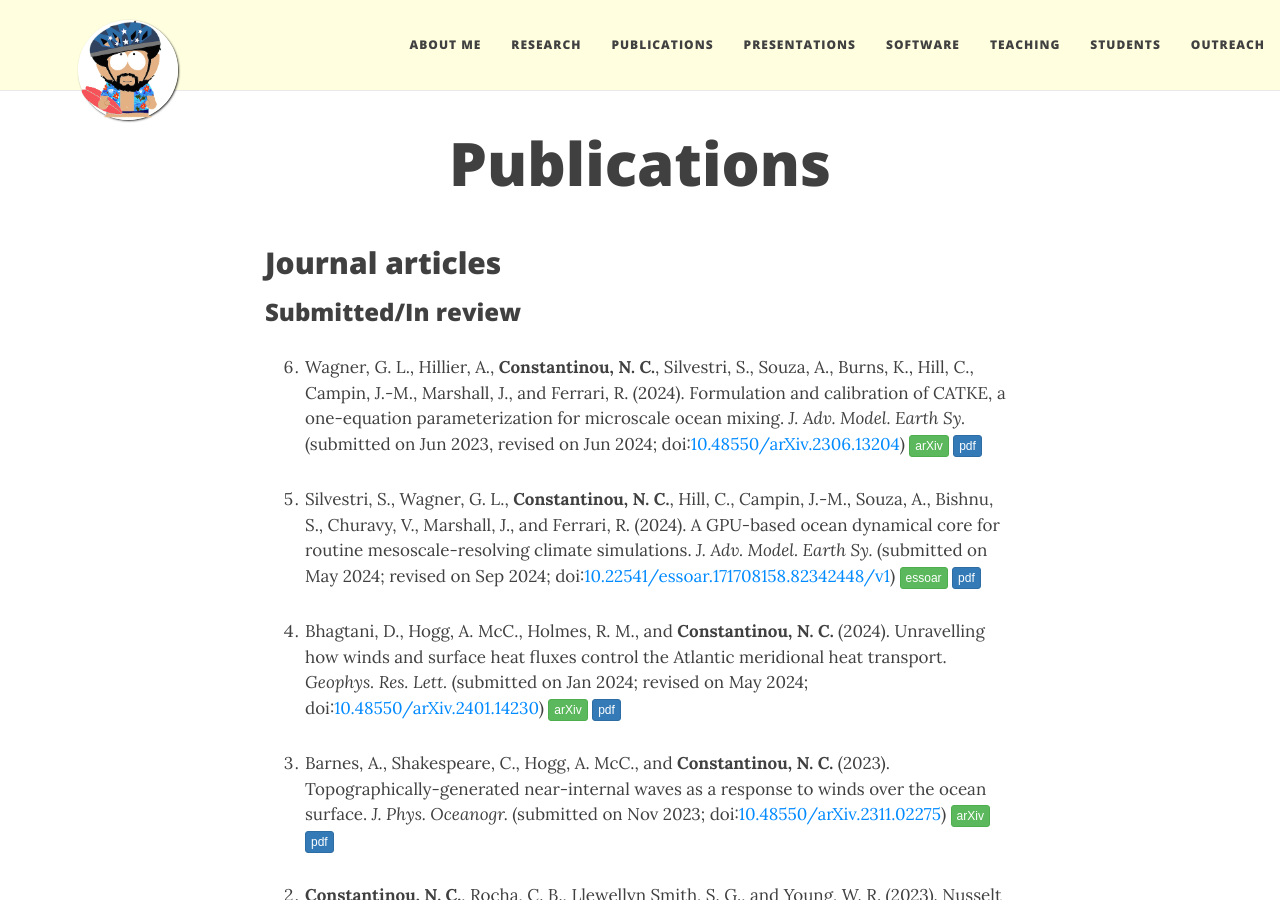
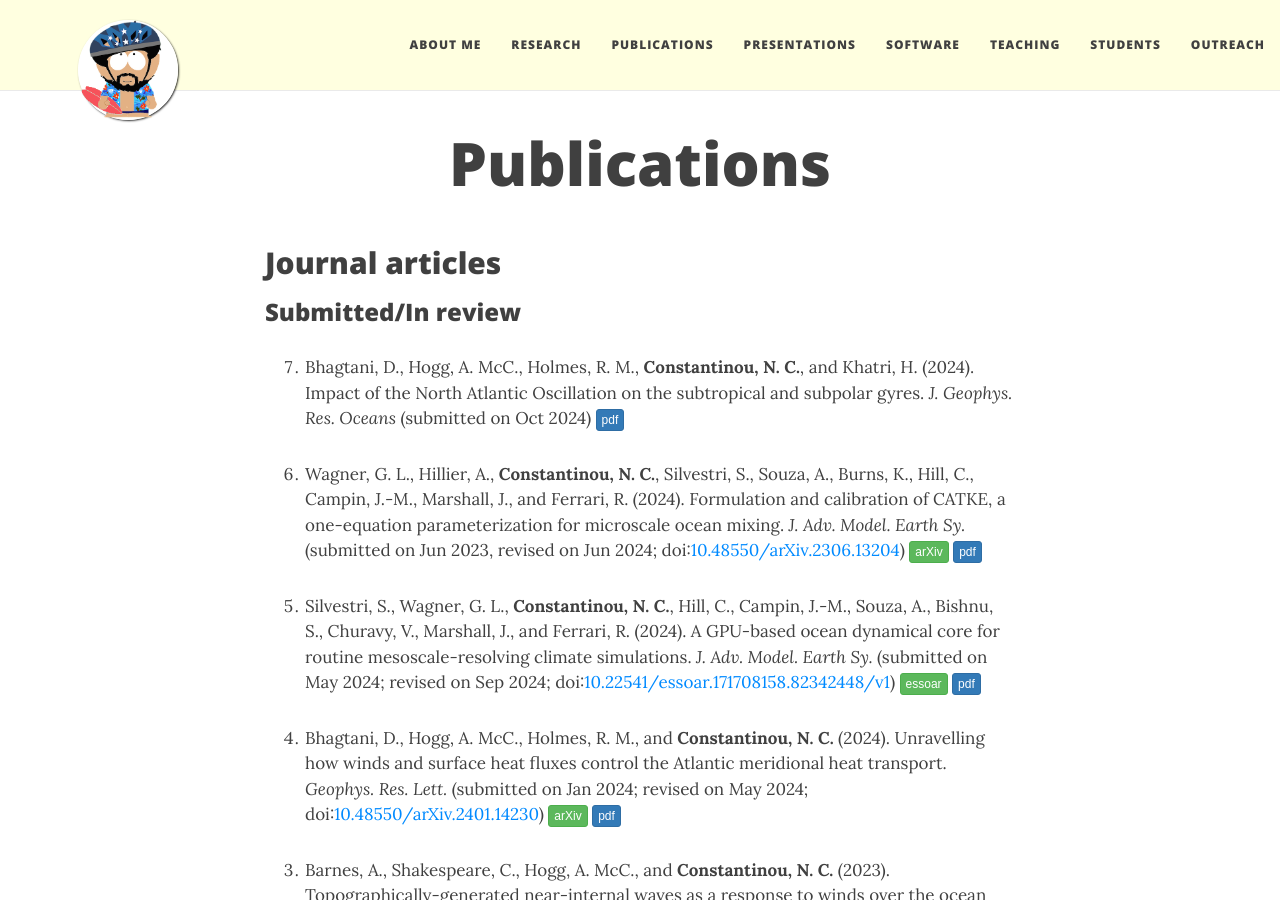
Before and after one commit to navidcy/navidcy.github.io, a Jekyll site: the page built from publications.md, in a window 1280 px wide and 900 px high. Built offline with Jekyll 4.4.1, drawn with Linux system fonts in a browser that asks for light colours; nearby versions of some CDN libraries; comment, search, counter and statistics services are not loaded.

Commit message:
gyres-NAO paper submitted

```diff
--- a/publications.md
+++ b/publications.md
@@ -8,6 +8,8 @@
 ## Journal articles
 
 ### Submitted/In review
+
+0. Bhagtani, D., Hogg, A. McC., Holmes, R. M., **Constantinou, N. C.**, and Khatri, H. (2024). Impact of the North Atlantic Oscillation on the subtropical and subpolar gyres. _J. Geophys. Res. Oceans_ (submitted on Oct 2024) [<span class="btn btn-primary btn-xs{{end}}" style="font-family:sans-serif;">pdf</span>][gyres-NAO]
 
 0. Wagner, G. L., Hillier, A., **Constantinou, N. C.**, Silvestri, S., Souza, A., Burns, K., Hill, C., Campin, J.-M., Marshall, J., and Ferrari, R. (2024). Formulation and calibration of CATKE, a one-equation parameterization for microscale ocean mixing. _J. Adv. Model. Earth Sy._ (submitted on Jun 2023, revised on Jun 2024; doi:[10.48550/arXiv.2306.13204](https://doi.org/10.48550/arXiv.2306.13204){:target="_blank"}) [<span class="btn btn-success btn-xs{{end}}" style="font-family:sans-serif;">arXiv</span>][arXiv:2306.13204]{:target="_blank"} [<span class="btn btn-primary btn-xs{{end}}" style="font-family:sans-serif;">pdf</span>][catke-physics]
 
@@ -30,7 +32,7 @@
 
 ### In press/Published
 
-1. Barnes, A. J., **Constantinou, N. C.**, Gibson, A., Kiss, A. E., Chapman, C., Reilly, J., Bhagtani, D., and Yang, L. (2024) regional-mom6: A Python package for automatic generation of regional configurations for the Modular Ocean Model 6, _J. Open Source Softw._, **9(100)**, 6857. [<span class="btn btn-default btn-xs{{end}}" style="font-family:sans-serif;">repository</span>][regional-mom6-repo]{:target="_blank"} [<span class="btn btn-default btn-xs{{end}}" style="font-family:sans-serif;">documentation</span>][regional-mom6-docs]{:target="_blank"} [<span class="btn btn-info btn-xs{{end}}" style="font-family:sans-serif;">doi</span>][regional-mom6-doi]{:target="_blank"} [<span class="btn btn-primary btn-xs{{end}}" style="font-family:sans-serif;">pdf</span>][regional-mom6] <span align="right" class='altmetric-embed' data-badge-type="2" data-condensed="true" data-hide-less-than="2" data-doi="10.21105/joss.06857"></span><br/>
+0. Barnes, A. J., **Constantinou, N. C.**, Gibson, A., Kiss, A. E., Chapman, C., Reilly, J., Bhagtani, D., and Yang, L. (2024) regional-mom6: A Python package for automatic generation of regional configurations for the Modular Ocean Model 6, _J. Open Source Softw._, **9(100)**, 6857. [<span class="btn btn-default btn-xs{{end}}" style="font-family:sans-serif;">repository</span>][regional-mom6-repo]{:target="_blank"} [<span class="btn btn-default btn-xs{{end}}" style="font-family:sans-serif;">documentation</span>][regional-mom6-docs]{:target="_blank"} [<span class="btn btn-info btn-xs{{end}}" style="font-family:sans-serif;">doi</span>][regional-mom6-doi]{:target="_blank"} [<span class="btn btn-primary btn-xs{{end}}" style="font-family:sans-serif;">pdf</span>][regional-mom6] <span align="right" class='altmetric-embed' data-badge-type="2" data-condensed="true" data-hide-less-than="2" data-doi="10.21105/joss.06857"></span><br/>
 
 
 0. Klöwer, M., Gelbrecht, M., Hotta, D., Silvestri, S., Wagner, G. L., White, A., Hatfield, S., Meyer, D., Kimpson, T., **Constantinou, N. C.**, and Hill, C. (2024). SpeedyWeather.jl: Reinventing atmospheric general circulation models towards interactivity and extensibility.  _J. Open Source Softw._, **9(98)**, 6323, doi:[10.21105/joss.06323](https://doi.org/10.21105/joss.06323). [<span class="btn btn-default btn-xs{{end}}" style="font-family:sans-serif;">repository</span>][SpeedyWeather-repo]{:target="_blank"} [<span class="btn btn-default btn-xs{{end}}" style="font-family:sans-serif;">documentation</span>][SpeedyWeather-docs]{:target="_blank"} [<span class="btn btn-info btn-xs{{end}}" style="font-family:sans-serif;">doi</span>][speedyweather-doi]{:target="_blank"} [<span class="btn btn-primary btn-xs{{end}}" style="font-family:sans-serif;">pdf</span>][speedyweather] <span align="right" class='altmetric-embed' data-badge-type="2" data-condensed="true" data-hide-less-than="2" data-doi="10.21105/joss.06323"></span><br/>
@@ -191,6 +193,7 @@
 [regional-mom6-docs]: https://regional-mom6.readthedocs.io/en/latest/
 [regional-mom6-JOSS-review]: https://joss.theoj.org/papers/d396435c09aae4c2f4b62cdbc1493c1e
 
+[gyres-NAO]: gyres-NAO.pdf
 [mesoscale-gpu-dycore]: mesoscale-gpu-dycore.pdf
 [regional-mom6]: regional-mom6.pdf
 [atlanticMHT]: atlanticMHT.pdf
```
Also changed, not shown: 1 other file.
